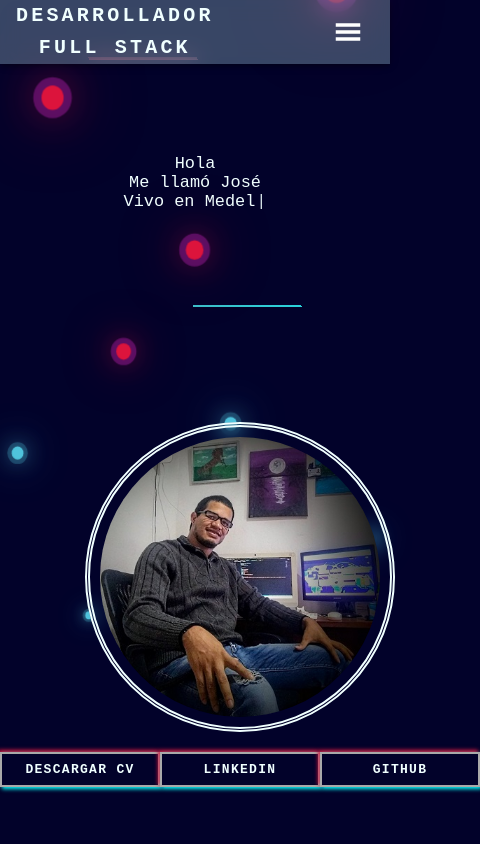
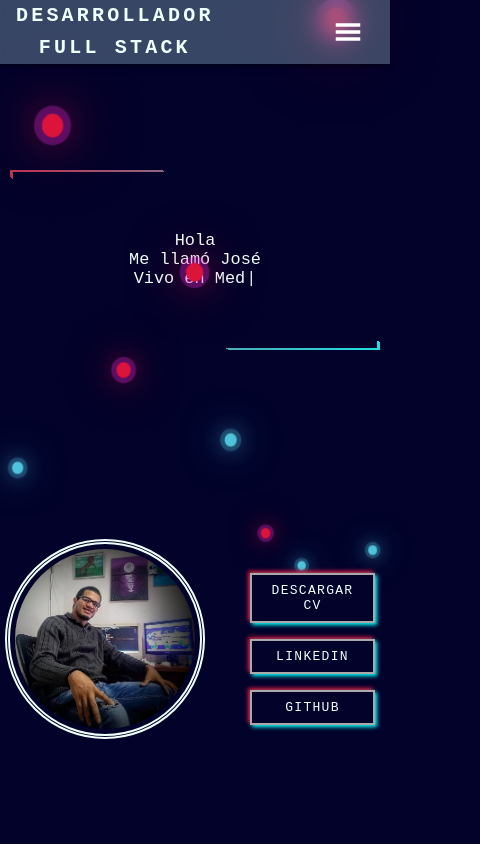
Before and after one commit to grexon-hack/portafolio, a React (Create React App) app: page / in a window 390 px wide. Shown: the top 844 px of the page, 480 px wide, since content can reach past the window. Built offline with nearby package versions, Linux system fonts and the light colour scheme.

Commit message:
fix(responsive)

```diff
--- a/src/App.css
+++ b/src/App.css
@@ -2,6 +2,7 @@
   width: 100%;
   min-height: 100vh;
   color: azure;
+  overflow:hidden;
 }
 .container {
   position: fixed;
@@ -49,3 +50,12 @@
     transform: translateY(-10vh) scale(1);
   }
 }
+.linkCircle {
+  text-decoration: none;
+  color:azure;
+  position:fixed;
+  bottom:10px;
+  right:10px;
+  z-index:1000;
+  font-size:30px;
+}
--- a/src/App.js
+++ b/src/App.js
@@ -5,10 +5,21 @@ import ResponsiveAppBar from "./components/navbar/nav";
 import Tecnologias from "./components/Technologies/tecnologias";
 import About from "./components/about/about";
 import Contactame from "./components/contact/Contact";
+import { BiUpArrowCircle } from 'react-icons/bi';
+import { useState } from "react";
 
 
 
 function App() {
+
+  const [ show, setShow ] = useState(false);
+
+
+    window.onscroll = function() {
+      let y = window.scrollY;
+      if(y > 500) setShow(true)
+        else setShow(false)
+    };
 
   return (
     <div className="containerApp">
@@ -28,7 +39,10 @@ function App() {
           <span style={{animation:'animate 19s linear infinite'}}></span>
         </div>
       </div>
+      <div id='home'>
       <Home />
+      </div>
+      {show&&<a className='linkCircle' href='#home'><BiUpArrowCircle className='buttonArriba'/></a>}
       <div id='portafolio'>
       <Portafolio />
       </div>
--- a/src/components/Technologies/tecnologia.module.css
+++ b/src/components/Technologies/tecnologia.module.css
@@ -156,3 +156,12 @@
     }
 
 }
+
+@media (max-width: 555px) {
+    .containerButton {
+        gap:2px;
+    }
+    .containerButton .btn, .active {
+        width:100px;
+    }
+}
--- a/src/components/about/about.module.css
+++ b/src/components/about/about.module.css
@@ -62,13 +62,13 @@
     width:120%;
     height: 300px;
     background-color: rgba(249, 252, 254, 0.103);
-    transform:rotate(20deg) translateY(550px);
+    transform:rotate(20deg) translateY(600px);
     transition:.5s ease-in-out;
 
 }
 
 .blockCenter:hover::before {
-    transform:rotate(20deg) translateY(-550px);
+    transform:rotate(20deg) translateY(-600px);
 }
 
 
@@ -90,3 +90,17 @@
 .blockCenter .containerImage img{
     filter: drop-shadow(0 0 5px aqua);
 }
+
+@media (max-width:850px) {
+    .blockCenter{
+        flex-direction:column-reverse;
+    }
+    .containerImage {
+        position: absolute;
+        z-index: -1;
+    }
+    .containerImage img {
+        opacity: 0.2;
+    }
+
+}
--- a/src/components/home/home.jsx
+++ b/src/components/home/home.jsx
@@ -33,6 +33,7 @@ const Home = () => {
       <div className={style.contentTwo}>
         <div className={style.border}>
           <Avatar
+            className={style.avatarImg}
             alt="Remy Sharp"
             src={image}
             sx={{ width: 280, height: 280 }}
--- a/src/components/home/home.module.css
+++ b/src/components/home/home.module.css
@@ -1,11 +1,12 @@
 .containerHome {
     width: 100%;
-    height: 100vh;
+    height: calc(100vh - 65px);
     display: flex;
     flex-wrap:wrap;
+    padding-top:65px;
 }
 
-.containerHome > div {
+.containerHome .contentOne, .contentTwo {
     flex-grow:1;
     display: flex;
     flex-direction: column;
@@ -45,7 +46,7 @@
 .typeWriter::before {
     content: '';
     position: absolute;
-    width: 500px;
+    width: 150%;
     height: 100px;
     background-image: linear-gradient(90deg, crimson, aqua);
     z-index: -1;
@@ -118,3 +119,76 @@
     position:relative;
     z-index: 1;
 }
+@media (max-width:910px) {
+    .containerHome {
+        flex-direction:column;
+    }
+    .containerWriter {
+        width:95%;
+        height: 180px;
+    }
+    .contentTwo {
+        margin-top:-20px;
+    }
+    .avatarImg {
+        width:200px !important;
+        height:200px !important;
+    }
+}
+
+@media (max-width: 540px){
+    .contentButton a {
+        width:130px;
+        display:flex;
+        justify-content:center;
+        align-items:center;
+    }
+    .contentTwo {
+        flex-direction:row;
+        width:100%;
+        justify-content:space-between;
+    }
+    .contentTwo .border {
+        margin-left:5px;
+    }
+    .contentButton {
+        flex-direction:column;
+        align-items:flex-end;
+        padding-right:15px;
+    }
+    .contentButton a {
+        margin:8px 0;
+    }
+}
+
+@media (max-width:430px) {
+    .avatarImg {
+        width:180px !important;
+        height:180px !important;
+    }
+    .border {padding:5px}
+
+}
+@media (max-width:400px) {
+    .contentButton a {
+        width: 105px;
+        font-weight:100;
+    }
+
+}
+
+@media (max-width: 340px) {
+    .contentTwo {
+        flex-direction:column;
+        justify-content:flex-start;
+        align-items:center;
+    }
+    .contentTwo .contentButton {
+        align-items:center;
+        padding-right:0;
+    }
+    .contentTwo .contentButton a {
+        width:80%;
+        font-weight:700;
+    }
+}
--- a/src/components/portafolio/portafolio.module.css
+++ b/src/components/portafolio/portafolio.module.css
@@ -90,3 +90,18 @@
         transform:translateY(0px);
     }
 }
+
+@media (max-width:760px) {
+    .containerCard .card img {
+        width:280px;
+    }
+}
+
+@media (max-width:360px) {
+    .containerCard .card img {
+        width:240px;
+    }
+    .containerCard {
+        margin-bottom:10px;
+    }
+}
```
